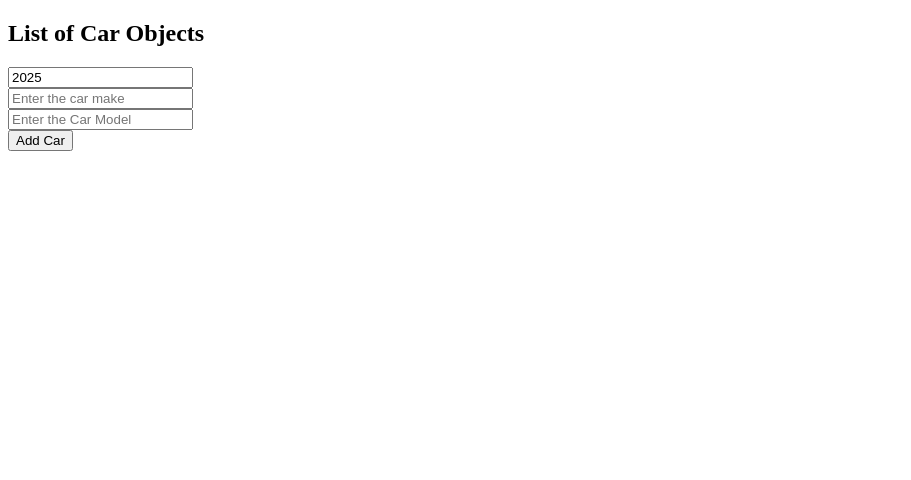
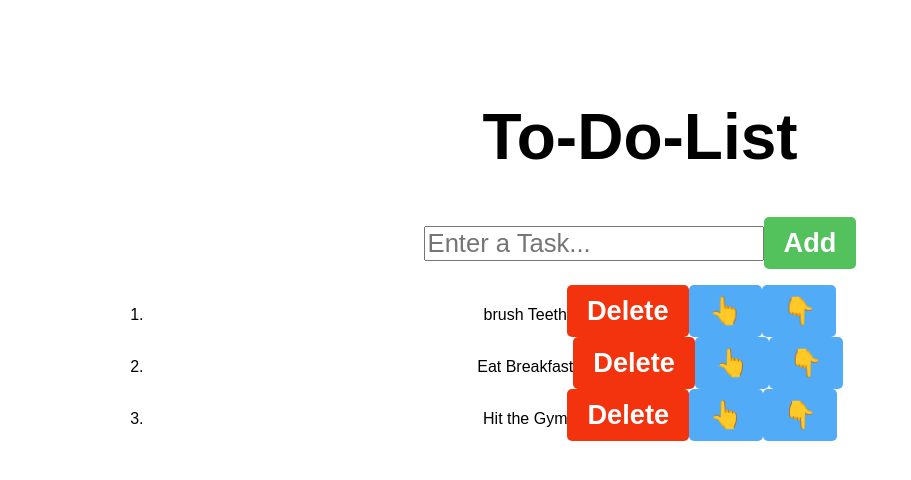
Before and after one commit to Gowtham5285/Daily_raect, a React (Vite) app: page / in a window 1280 px wide. Shown: the top 480 px of the page, without its empty margins (0-911 px from the left). Built offline with nearby package versions, Linux system fonts and the light colour scheme.

Commit message:
ToDoList

```diff
--- a/src/App.jsx
+++ b/src/App.jsx
@@ -1,8 +1,8 @@
-import ArrayOfObjects from "./ArrayOfObjects";
+import ToDoList from "./ToDoList.jsx";
 function App() {
   return (
     <>
-    <ArrayOfObjects/>
+    <ToDoList/>
     </>
   );
 }
--- a/src/ToDoList.jsx
+++ b/src/ToDoList.jsx
@@ -1,5 +1,39 @@
 import { useState } from "react";
 function ToDoList(){
+    const [tasks, setTasks]=useState(["brush Teeth","Eat Breakfast","Hit the Gym"])
+    const [newTask, setNewTask]=useState("")
+    function inputHandleChange(event){
+        setNewTask(event.target.value)
+    }
+    function addTask(){
 
+    }
+    function deleteTask(index){
+
+    }
+    function moveTaskUp(index){
+
+    }
+    function movetaskDown(index){
+
+    }
+    return (
+        <div className="to-do-list">
+            <h1>To-Do-List</h1>
+            <div>
+                <input type="text" placeholder="Enter a Task..." value={newTask} onChange={inputHandleChange}/>
+                <button className="add-button" onClick={addTask}>Add</button>
+            </div>
+            <ol>
+                {tasks.map((task,index)=>
+                <li key={index}>
+                    <span className="text">{task}</span>
+                    <button className="delete-button" onClick={()=>deleteTask(index)}>Delete</button>
+                    <button className="move-button" onClick={()=>moveTaskUp(index)}>👆</button>
+                    <button className="move-button" onClick={()=>movetaskDown(index)}>👇</button>
+                </li>)}
+            </ol>
+        </div>
+    )
 }
 export default ToDoList
--- a/src/index.css
+++ b/src/index.css
@@ -1,4 +1,4 @@
-.counter-container{
+/* .counter-container{
   text-align: center;
   font-family: sans-serif, Arial;
 }
@@ -21,7 +21,7 @@
 }
 .counter-button:hover{
    background-color: hsla(240, 64%, 44%, 0.842);
-}
+} */
 /* body{
   font-family: Arial, sans-serif;
 }
@@ -62,3 +62,43 @@ input[type="color"]{
   border-radius: 10px;
   border: 3px solid hsl(0,0%,80%);
 } */
+
+.to-do-list{
+  font-family: arial, sans-serif;
+  text-align: center;
+  margin: 100px;
+}
+h1{
+  font-size: 4rem;
+}
+button{
+  font-size: 1.7rem;
+  font-weight: bold;
+  padding: 10px 20px;
+  color: white;
+  border: none;
+  border-radius: 5px;
+  cursor: pointer;
+  transition: background-color 0.5s ease;
+}
+.add-button{
+  background-color: hsl(125, 47%, 54%);
+}
+.add-button:hover{
+  background-color: hsl(125, 47%, 44%);
+}
+.delete-button{
+  background-color: hsl(10, 90%, 50%);
+}
+.delete-button:hover{
+  background-color: hsl(10, 90%, 40%);
+}
+.move-button{
+  background-color: hsl(207, 90%, 64%);
+}
+.move-button:hover{
+  background-color: hsl(207, 90%, 54%);
+}
+input[type="text"]{
+  font-size: 1.6rem;
+}
```
